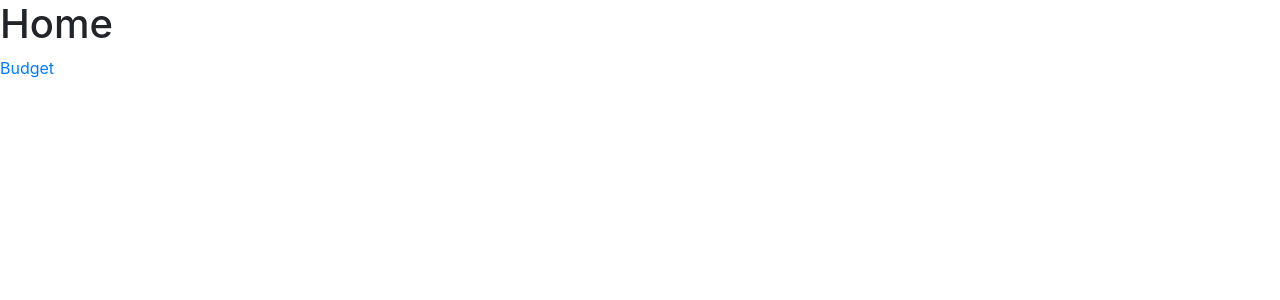
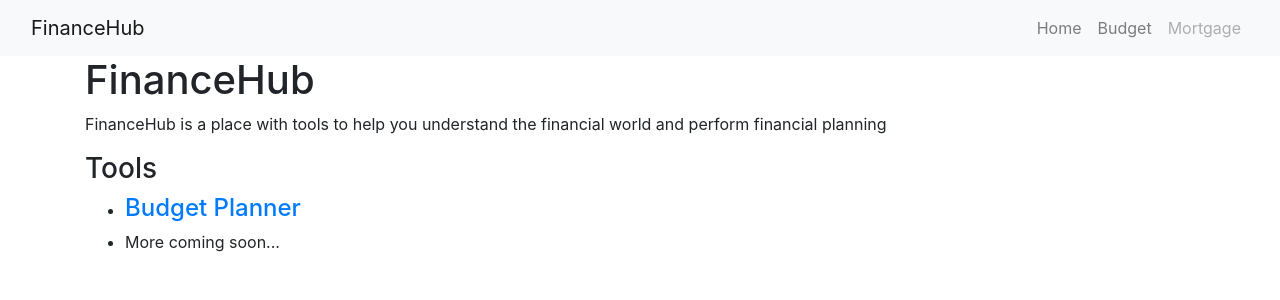
Before and after one commit to webermg/financehub, an Angular app: page /home in a window 1280 px wide. Shown: the top 300 px of the page. Built offline with nearby package versions, Linux system fonts and the light colour scheme.

Commit message:
added a navbar and improved homepage

```diff
--- a/src/app/app.component.html
+++ b/src/app/app.component.html
@@ -1 +1,4 @@
-<router-outlet></router-outlet>
+<app-navbar></app-navbar>
+<div class="container">
+  <router-outlet></router-outlet>
+</div>
--- a/src/app/app.module.ts
+++ b/src/app/app.module.ts
@@ -8,13 +8,15 @@ import { CalculatorComponent } from './calculator/calculator.component';
 import { BudgetComponent } from './budget/budget.component';
 import { NgbModule } from '@ng-bootstrap/ng-bootstrap';
 import { HomeComponent } from './home/home.component';
+import { NavbarComponent } from './navbar/navbar.component';
 
 @NgModule({
   declarations: [
     AppComponent,
     CalculatorComponent,
     BudgetComponent,
-    HomeComponent
+    HomeComponent,
+    NavbarComponent
   ],
   imports: [
     BrowserModule,
--- a/src/app/budget/budget.component.html
+++ b/src/app/budget/budget.component.html
@@ -1,4 +1,4 @@
-<h1>Budget Visualizer</h1>
+<h1>Budget Planner</h1>
 
 <div>
   <!-- <form (submit)="add(toAdd)"> -->
@@ -42,5 +42,3 @@
     </tr>
   </tbody>
 </table>
-
-<nav><a routerLink="/home">home</a></nav>
--- a/src/app/home/home.component.html
+++ b/src/app/home/home.component.html
@@ -1,4 +1,26 @@
-<h1>Home</h1>
-<nav>
-  <a routerLink="/budget">Budget</a>
-</nav>
+<div class="row">
+  <div class="col">
+    <h1>FinanceHub</h1>
+  </div>
+</div>
+<div class="row">
+  <div class="col">
+    <p>FinanceHub is a place with tools to help you understand the financial world and perform financial planning</p>
+  </div>
+</div>
+
+  <div class="row">
+    <div class="col">
+      <h3>Tools</h3>
+    </div>
+  </div>
+  <div class="row">
+    <div class="col">
+      <ul>
+        <li>
+          <a routerLink="/budget"><h4>Budget Planner</h4></a>
+        </li>
+        <li><p>More coming soon...</p></li>
+      </ul>
+    </div>
+  </div>
--- /dev/null
+++ b/src/app/navbar/navbar.component.html
@@ -0,0 +1,21 @@
+<nav class="navbar navbar-expand-lg navbar-light bg-light">
+  <div class="container-fluid">
+    <a class="navbar-brand" routerLink="/">FinanceHub</a>
+    <button class="navbar-toggler" type="button" data-bs-toggle="collapse" data-bs-target="#navbarNav" aria-controls="navbarNav" aria-expanded="false" aria-label="Toggle navigation">
+      <span class="navbar-toggler-icon"></span>
+    </button>
+    <div class="collapse navbar-collapse justify-content-end" id="navbarNav">
+      <ul class="navbar-nav">
+        <li class="nav-item">
+          <a class="nav-link" routerLink="/home">Home</a>
+        </li>
+        <li class="nav-item">
+          <a class="nav-link" routerLink="/budget">Budget</a>
+        </li>
+        <li class="nav-item">
+          <a class="nav-link disabled" href="#" tabindex="-1" aria-disabled="true">Mortgage</a>
+        </li>
+      </ul>
+    </div>
+  </div>
+</nav>
--- /dev/null
+++ b/src/app/navbar/navbar.component.ts
@@ -0,0 +1,15 @@
+import { Component, OnInit } from '@angular/core';
+
+@Component({
+  selector: 'app-navbar',
+  templateUrl: './navbar.component.html',
+  styleUrls: ['./navbar.component.css']
+})
+export class NavbarComponent implements OnInit {
+
+  constructor() { }
+
+  ngOnInit(): void {
+  }
+
+}
```
Also changed, not shown: src/app/navbar/navbar.component.css (added), 1 other file (tests, documents, lock files or other folders).
